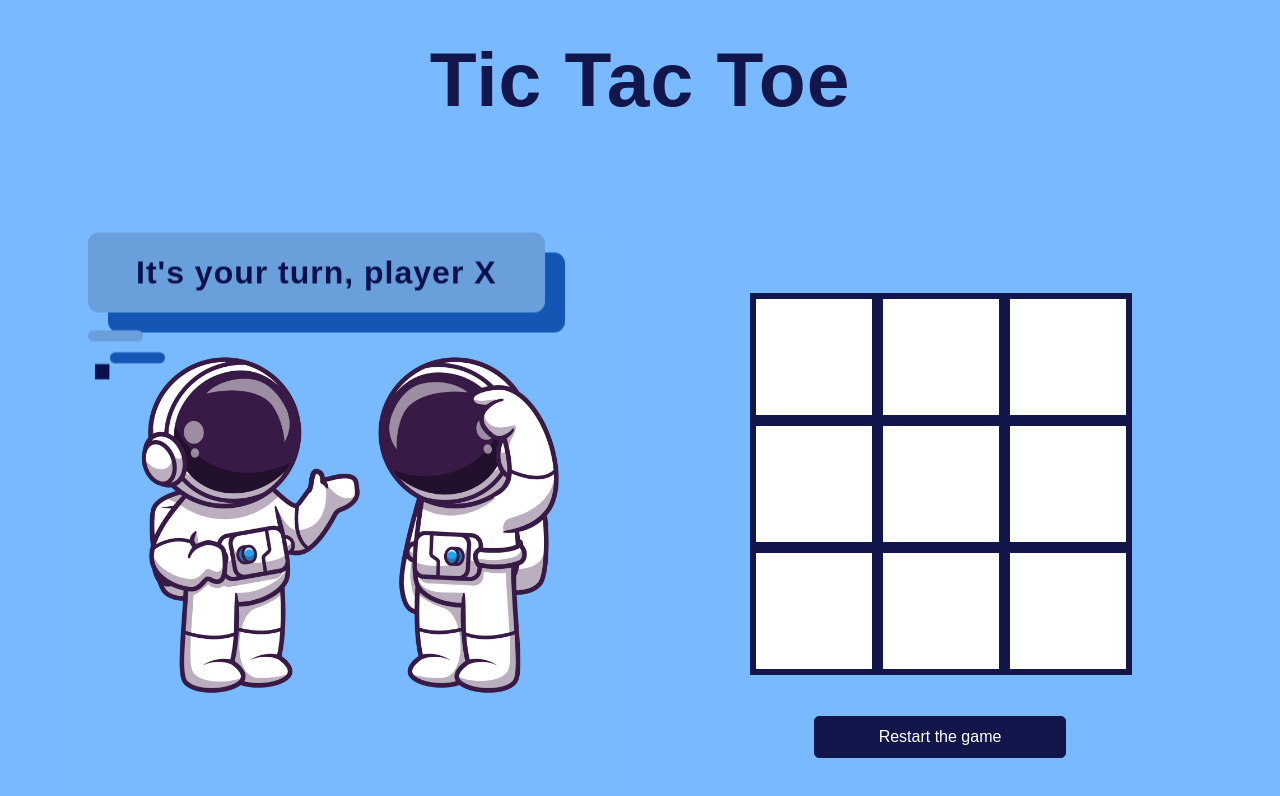
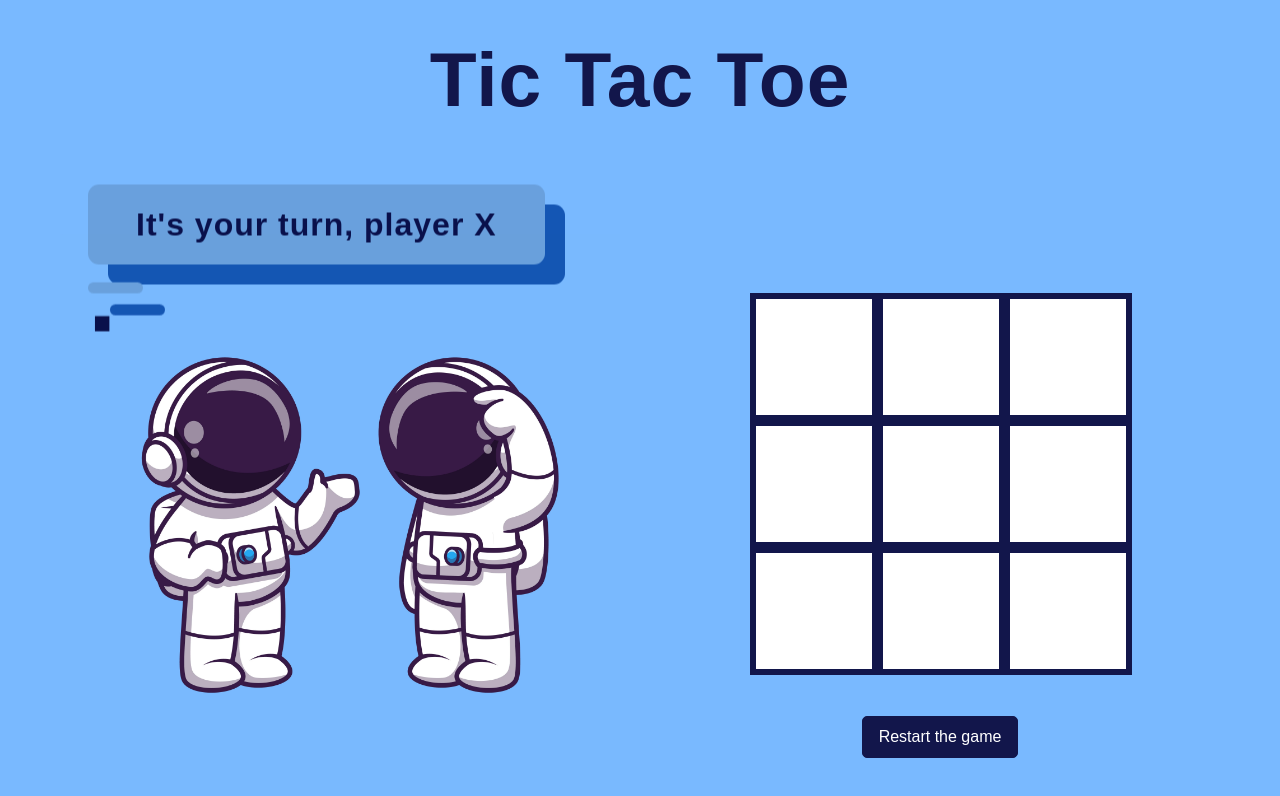
Before and after one commit to santhosh-sivkumar/Tic-Tac-Toe, a React app: page / in a window 1280 px wide. Built offline with nearby package versions, Linux system fonts and the light colour scheme; a web font is replaced by a local one.

Commit message:
"Update padding and margin styles for .restart, .player-x, and .player-o elements"

```diff
--- a/src/index.css
+++ b/src/index.css
@@ -111,7 +111,7 @@ h1 {
 }
 .restart {
   background-color: transparent;
-  padding: 0.5rem 4rem;
+  padding: 0.5rem 1rem;
   cursor: pointer;
   border: 1px solid var(--dark-purple);
   background-color: var(--dark-purple);
@@ -170,10 +170,12 @@ h1 {
 
 .player-x {
   margin-left: 3rem;
+  margin-top: -3rem;
 }
 
 .player-o {
   margin-left: 11rem;
+  margin-top: -2rem;
 }
 
 .player-x,
```
